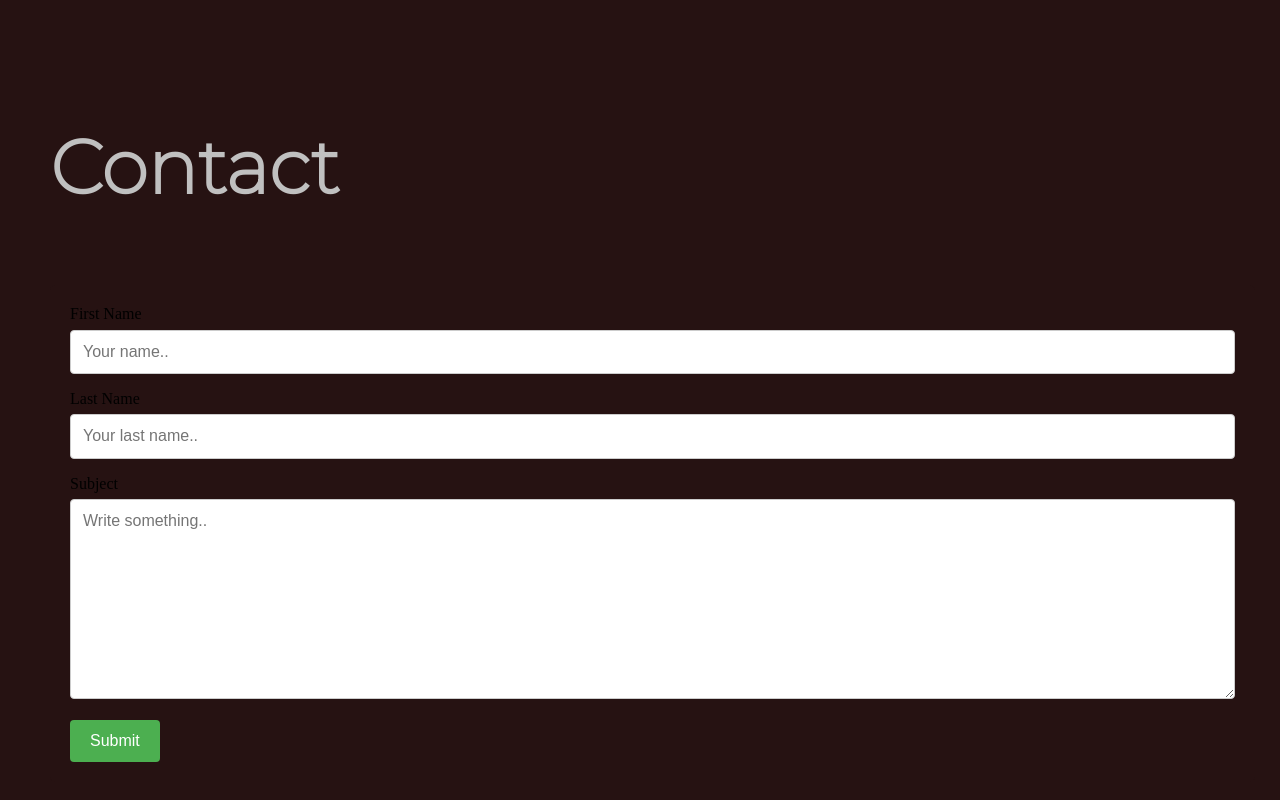
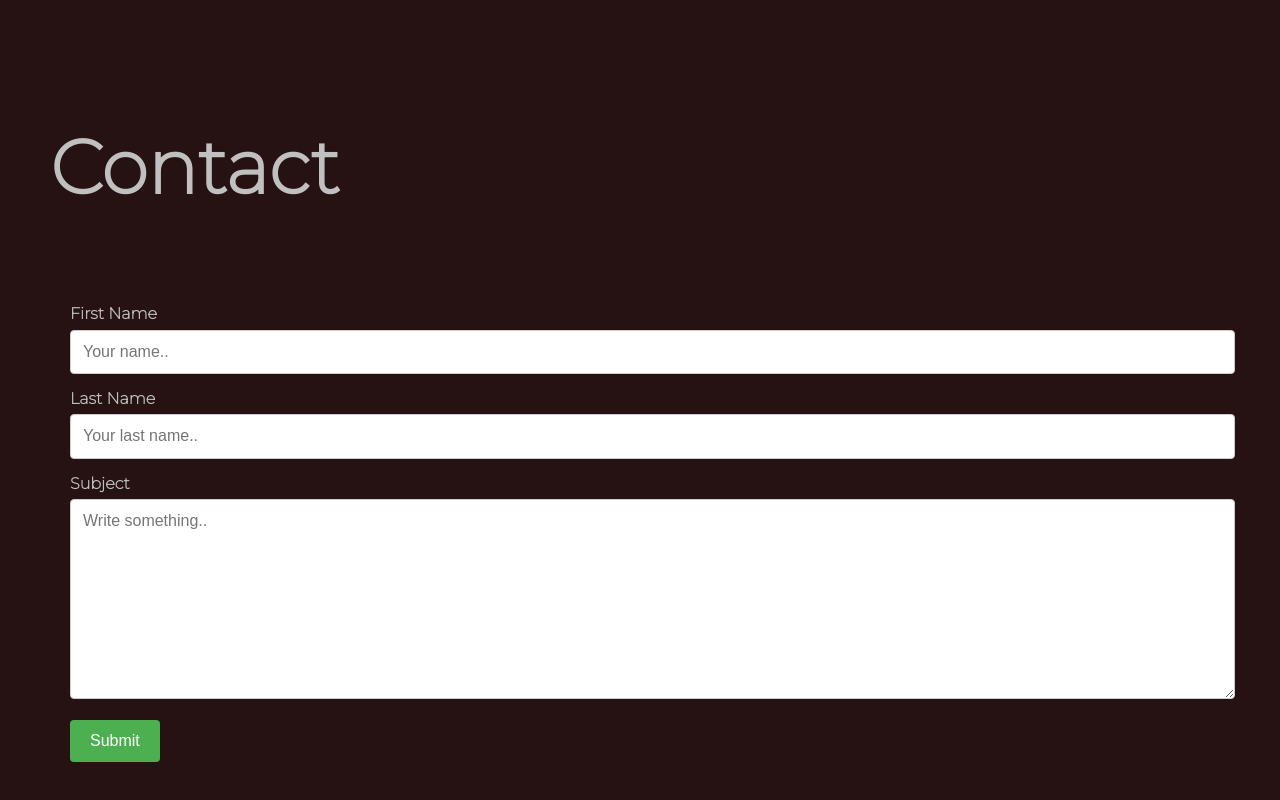
Before and after one commit to souhardya-970/IEEE_Lead, a plain HTML site: page index.htm in a window 1280 px wide. Shown: the part 3951-4751 px from the top of the page. Drawn offline with nearby package versions, Linux system fonts and the light colour scheme.

Commit message:
General improvements

```diff
--- a/CSS/styles.css
+++ b/CSS/styles.css
@@ -192,3 +192,9 @@ input[type="submit"]:hover {
   background-color: #261212;
   padding: 20px;
 }
+label {
+  color: silver;
+  font-weight: bolder;
+  font-family: "Montserrat", sans-serif;
+  padding: 50px 0 0 0;
+}
```
